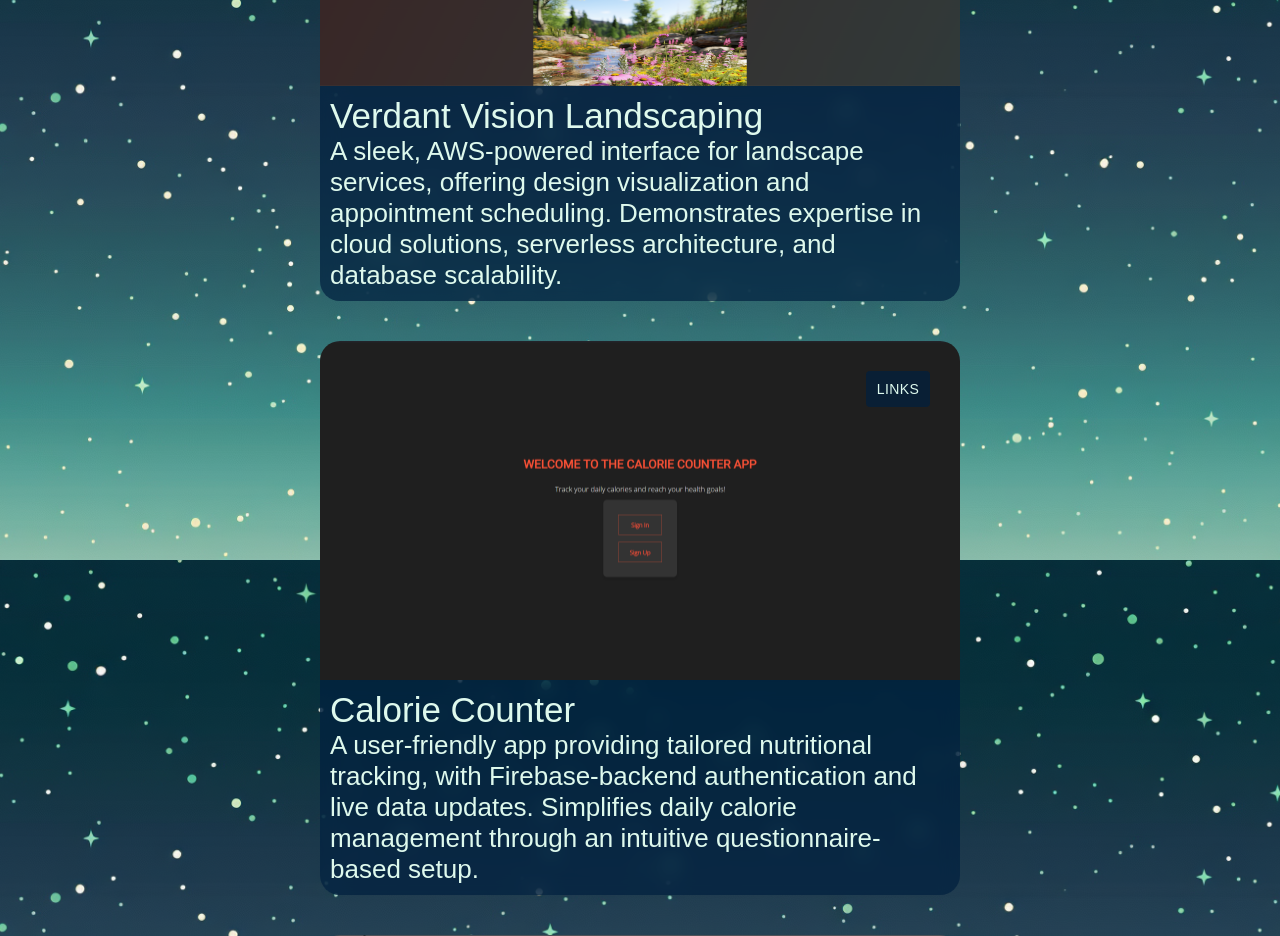
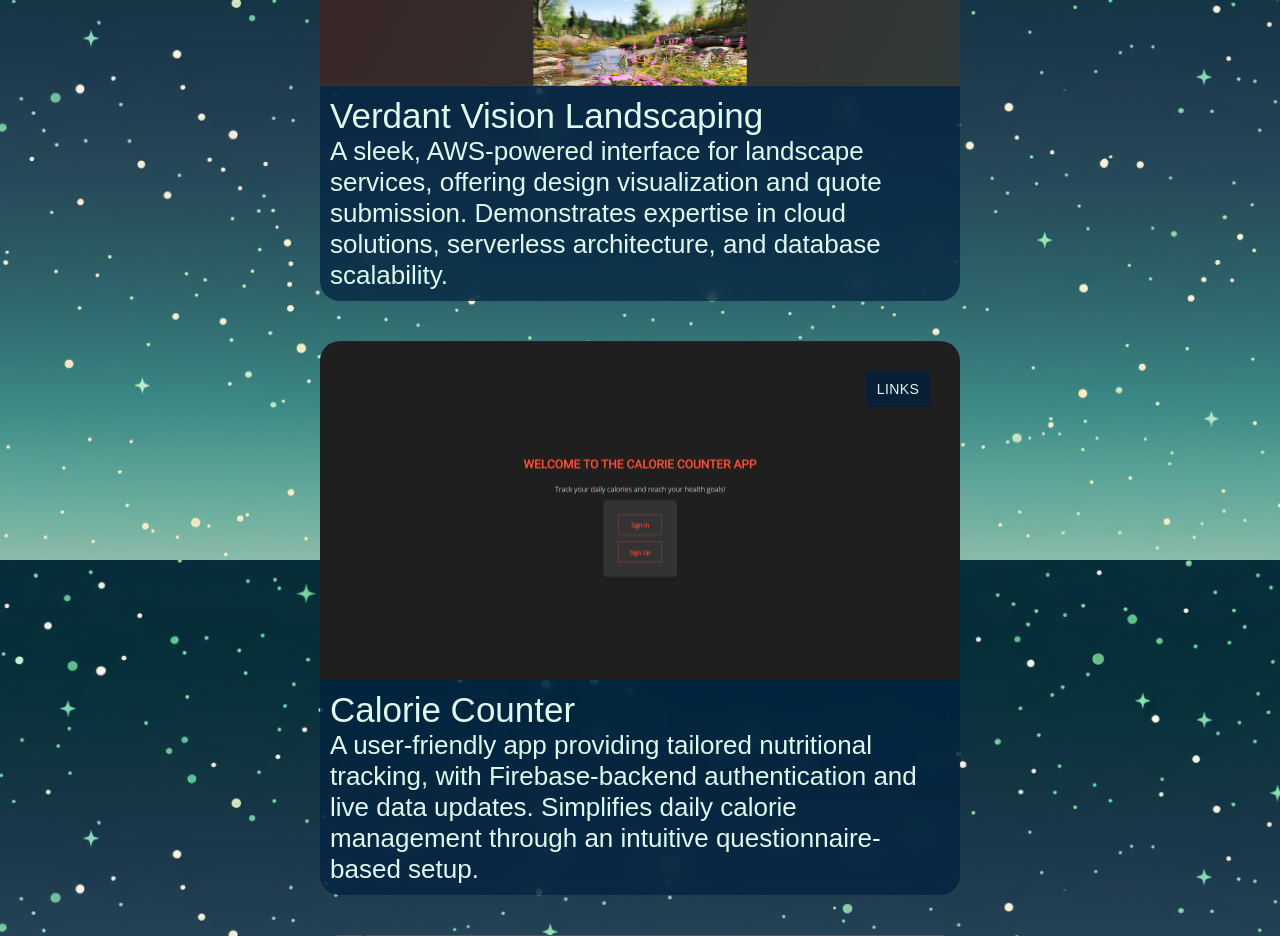
Before and after one commit to johnlundy94/full-stack-portfolio, a React (Create React App) app: page / in a window 1280 px wide. Shown: the part 1040-1976 px from the top of the page. Built offline with nearby package versions, Linux system fonts and the light colour scheme; a web font is replaced by a local one.

Commit message:
Fixed typo

```diff
--- a/src/components/Projects/Projects.js
+++ b/src/components/Projects/Projects.js
@@ -6,7 +6,7 @@ const projects = [
     id: 1,
     title: "Verdant Vision Landscaping",
     description:
-      "A sleek, AWS-powered interface for landscape services, offering design visualization and appointment scheduling. Demonstrates expertise in cloud solutions, serverless architecture, and database scalability.",
+      "A sleek, AWS-powered interface for landscape services, offering design visualization and quote submission. Demonstrates expertise in cloud solutions, serverless architecture, and database scalability.",
     getImageSrc: () => require("./vvl.png"),
     github: "https://github.com/johnlundy94/landscape",
     website: "https://www.verdantvisionslandscaping.com/",
```
